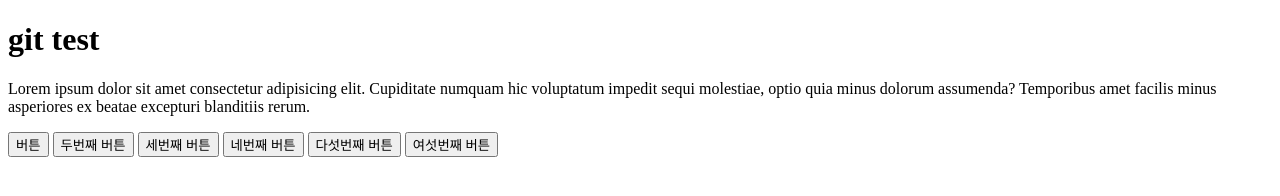
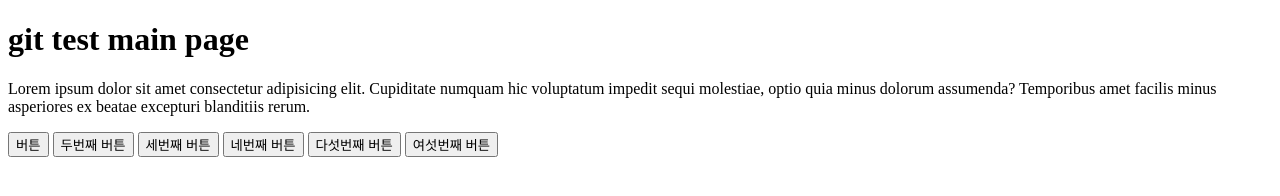
Before and after one commit to kimjy8937/git-test, a plain HTML site: page index.html in a window 1280 px wide. Drawn offline with Linux system fonts and the light colour scheme.

Commit message:
main page

```diff
--- a/index.html
+++ b/index.html
@@ -7,7 +7,7 @@
     <title>Document</title>
   </head>
   <body>
-    <h1>git test</h1>
+    <h1>git test main page</h1>
     <p>
       Lorem ipsum dolor sit amet consectetur adipisicing elit. Cupiditate
       numquam hic voluptatum impedit sequi molestiae, optio quia minus dolorum
```
